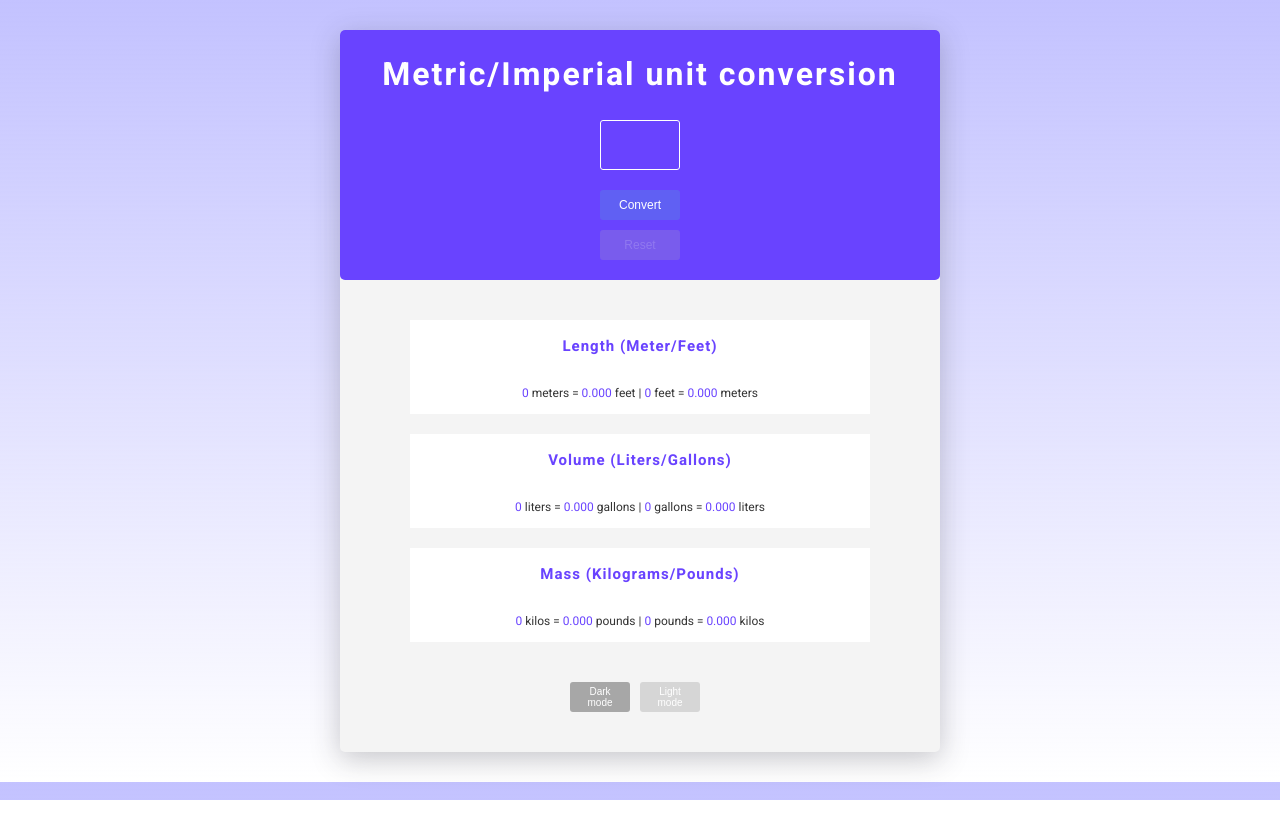
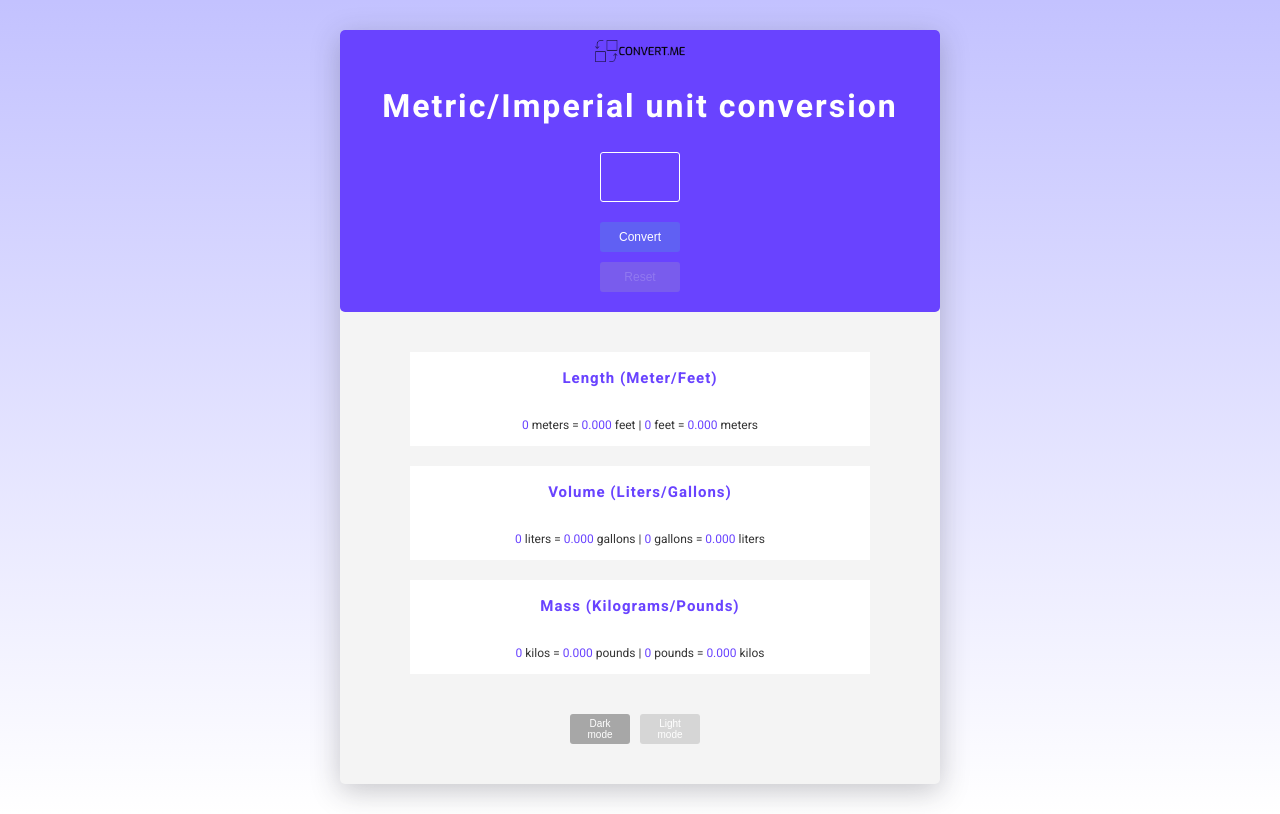
Before and after one commit to MaikaGear/unit-conversion, a plain HTML site: page index.html in a window 1280 px wide. Drawn offline with Linux system fonts and the light colour scheme.

Commit message:
added a logo

```diff
--- a/index.html
+++ b/index.html
@@ -8,11 +8,12 @@
     <link rel="preconnect" href="https://fonts.googleapis.com">
 <link rel="preconnect" href="https://fonts.gstatic.com" crossorigin>
 <link href="https://fonts.googleapis.com/css2?family=Heebo:wght@400;700&display=swap" rel="stylesheet">
-    <title>Unit converter</title>
+    <title>Convert.me</title>
 </head>
 <body id="body-sec">
     <div class="section">
         <div class="top-box">
+            <img src="convertme-low-resolution-logo-black-on-transparent-background.png" alt="brand logo that says 'convert.me' with two squares to the left of it">
             <h1>Metric/Imperial unit conversion</h1>
             <input type="text" name="user-input" id="user-input">
             <button class="convert-btn">Convert</button>
--- a/styles.css
+++ b/styles.css
@@ -6,6 +6,10 @@ body {
     background-size: cover;
 }
 
+img{
+    width: 90px;
+    padding-top: 10px;
+}
 .error-msg, .error-msg2{
     color: rgb(236, 49, 96);
     text-shadow: 0px 0px 5px rgba(0, 0, 0, 0.664);
```
Also changed, not shown: convertme-low-resolution-logo-black-on-transparent-background.png (added).
